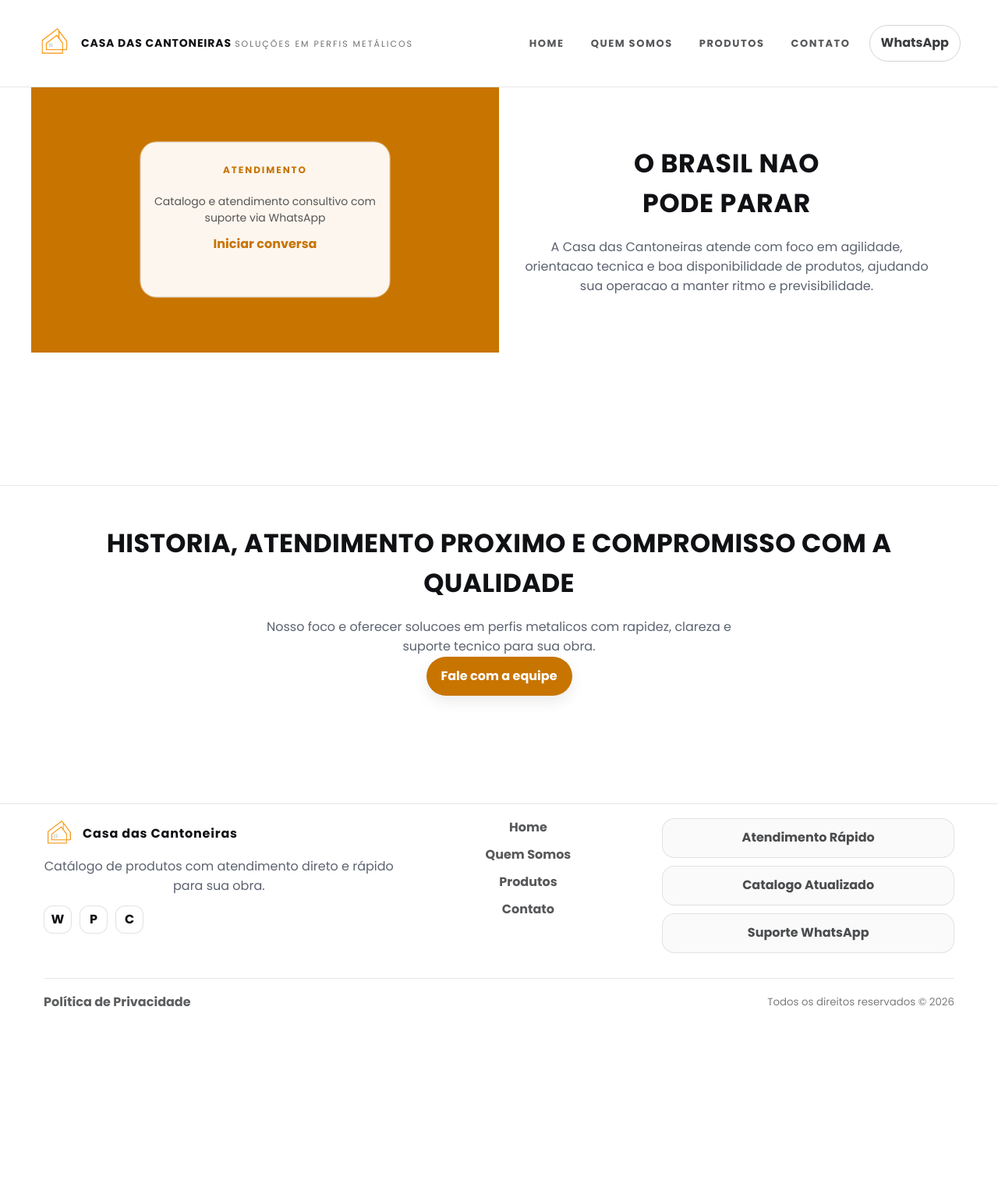
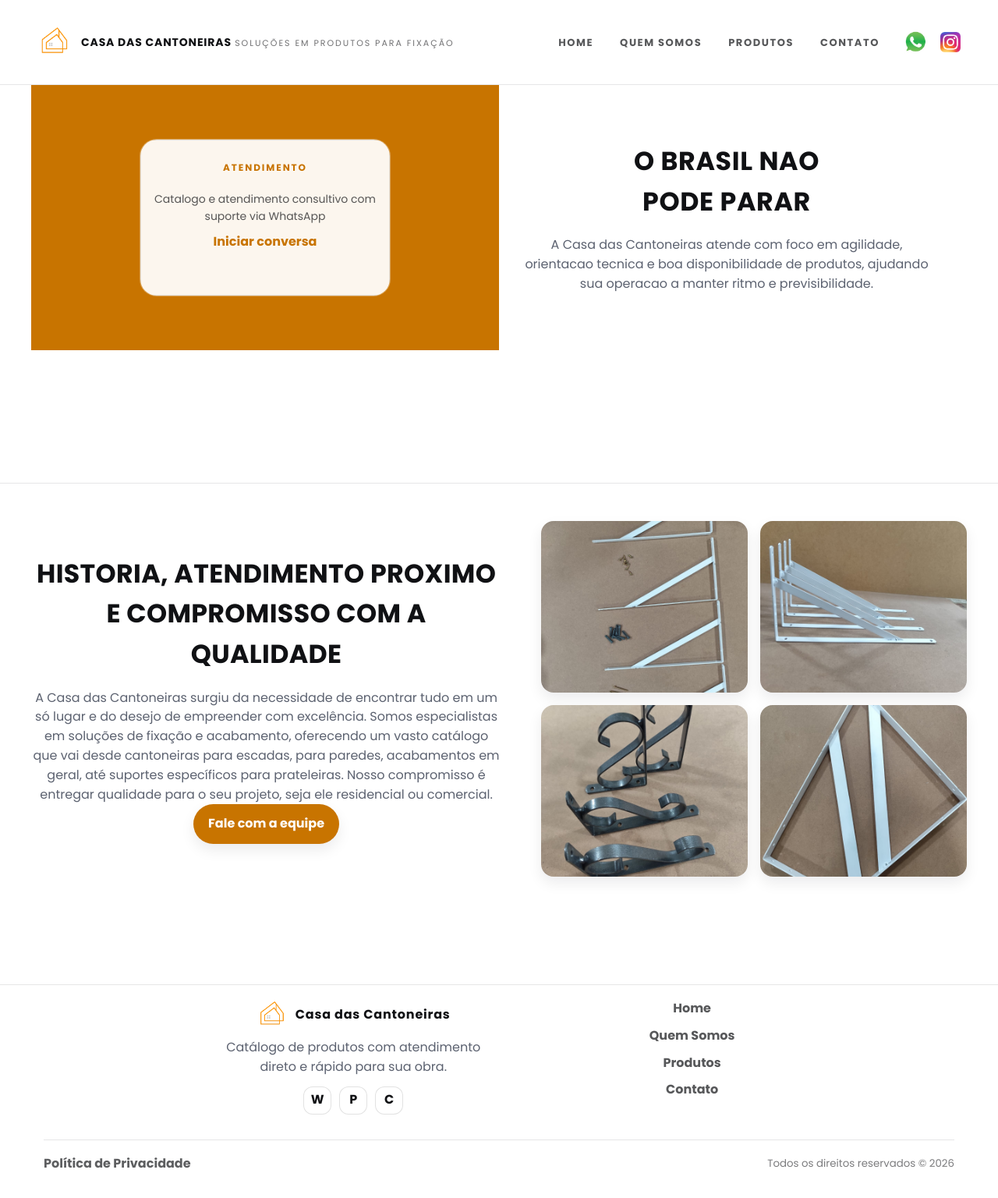
Before and after one commit to FilipeCampos25/SiteClienteLucas, a FastAPI app: page /quem-somos in a window 1280 px wide. Shown: the whole page at 78% size. Before the commit the page ends 1291 px from the top, so only its background shows below. Run offline with FastAPI, Linux system fonts and the light colour scheme; parts of the project's set-up code (start-up, migrations or seed data) failed here and were passed over; some libraries are stand-ins or nearby versions.

Commit message:
fix: ajustes no /home + /quem-somos

```diff
--- a/static/css/site.css
+++ b/static/css/site.css
@@ -284,6 +284,28 @@ button{ cursor: pointer; }
   gap: 10px;
 }
 
+.header-social-link{
+  display: inline-block;
+  line-height: 0;
+  background: transparent;
+  border: 0;
+  padding: 0;
+  transition: transform .2s ease;
+}
+.header-social-link:hover{
+  transform: translateY(-1px);
+}
+.header-social-link__icon{
+  display: block;
+  width: 26px;
+  height: 26px;
+  object-fit: contain;
+}
+.header-social-link__icon--whatsapp{
+  width: 44px;
+  height: 44px;
+}
+
 .btn--header-ghost{
   background: transparent;
   border: 1px solid rgba(16,17,20,0.18);
@@ -396,7 +418,6 @@ button{ cursor: pointer; }
 
 .hero-split__title{
   margin: 0 0 var(--space-4);
-  font-size: var(--h1);
   line-height: 1.08;
   font-weight: 950;
   letter-spacing: 0.01em;
@@ -886,18 +907,74 @@ button{ cursor: pointer; }
   margin-top: 90px;
   margin-bottom: 90px;
 }
+.statement__layout{
+  display: grid;
+  grid-template-columns: minmax(0, 1.05fr) minmax(0, 0.95fr);
+  align-items: center;
+  gap: clamp(24px, 4vw, 56px);
+}
 .statement .heading-lg{
   max-width: 60ch;
 }
 .statement .section-container{
-  text-align: center;
+  text-align: left;
 }
 .statement .muted{
   margin: 10px 0 16px;
   max-width: 62ch;
 }
 .statement .btn--primary{
-  margin-inline: auto;
+  margin-inline: 0;
+}
+.statement__content{
+  display: grid;
+  justify-items: center;
+  text-align: center;
+}
+.statement__content .heading-lg{
+  text-align: center;
+  justify-self: start !important;
+}
+.statement__gallery{
+  display: grid;
+  grid-template-columns: repeat(2, minmax(0, 1fr));
+  gap: 16px;
+}
+.statement__gallery img{
+  width: 100%;
+  height: 220px;
+  object-fit: cover;
+  border-radius: var(--radius-md);
+  box-shadow: var(--shadow-sm);
+}
+
+@media (max-width: 900px){
+  .statement__layout{
+    grid-template-columns: 1fr;
+  }
+
+  .statement__content{
+    justify-items: center;
+  }
+
+  .statement__content .heading-lg{
+    text-align: center;
+    justify-self: center !important;
+  }
+
+  .statement .btn--primary{
+    margin-inline: auto;
+  }
+}
+
+@media (max-width: 560px){
+  .statement__gallery{
+    grid-template-columns: 1fr;
+  }
+
+  .statement__gallery img{
+    height: 240px;
+  }
 }
 
 .cta-band{
@@ -1113,14 +1190,25 @@ button{ cursor: pointer; }
 
 .footer__grid{
   display: grid;
-  grid-template-columns: 1.2fr 0.8fr 1fr;
-  gap: 22px;
+  grid-template-columns: repeat(2, minmax(220px, max-content));
+  justify-content: center;
+  justify-items: center;
+  row-gap: 22px;
+  column-gap: clamp(100px, 12vw, 180px);
   align-items: start;
+  text-align: center;
+}
+
+.footer__brand{
+  display: flex;
+  flex-direction: column;
+  align-items: center;
 }
 
 .footer__logoRow{
   display: flex;
   align-items: center;
+  justify-content: center;
   gap: 10px;
 }
 .footer__logoImg{
@@ -1135,11 +1223,14 @@ button{ cursor: pointer; }
 .footer__desc{
   margin: 10px 0 12px;
   color: var(--muted);
+  max-width: 34ch;
 }
 
 .footer__social{
   display: flex;
   gap: 10px;
+  justify-content: center;
+  flex-wrap: wrap;
 }
 .footer__social a{
   width: 36px;
@@ -1157,25 +1248,14 @@ button{ cursor: pointer; }
 .footer__links{
   display: grid;
   gap: 10px;
+  justify-items: center;
+  align-content: start;
 }
 .footer__links a{
   color: rgba(16,17,20,0.70);
   font-weight: 800;
 }
 .footer__links a:hover{ color: rgba(16,17,20,0.90); }
-
-.footer__certs{
-  display: grid;
-  gap: 10px;
-}
-.placeholder-cert{
-  border-radius: var(--radius-md);
-  border: 1px solid rgba(16,17,20,0.10);
-  background: rgba(16,17,20,0.02);
-  padding: 12px 14px;
-  font-weight: 900;
-  color: rgba(16,17,20,0.75);
-}
 
 .footer__bottom{
   margin-top: var(--space-6);
@@ -1605,10 +1685,6 @@ section.contact-map .contact-map__frame iframe{
     display: none;
   }
 
-  .hero-split__title{
-    font-size: clamp(28px, 8vw, 36px);
-  }
-
   .hero-split__lead{
     font-size: 14px;
   }
--- a/templates/base_new.html
+++ b/templates/base_new.html
@@ -5,7 +5,7 @@
   <meta name="viewport" content="width=device-width, initial-scale=1.0">
   <title>Casa das Cantoneiras - Catálogo</title>
   <link rel="icon" type="image/png" href="/static/images/ico.png?v=20260304">
-  <link rel="stylesheet" href="/static/css/site.css?v=4">
+  <link rel="stylesheet" href="/static/css/site.css?v=5">
   <link rel="preconnect" href="https://fonts.googleapis.com">
   <link rel="preconnect" href="https://fonts.gstatic.com" crossorigin>
   <link href="https://fonts.googleapis.com/css2?family=Poppins:wght@300;400;500;600;700&display=swap" rel="stylesheet">
@@ -35,7 +35,7 @@
         <img src="{{ LOGO_URL or '/static/images/logomarca.png' }}" alt="Logo Casa das Cantoneiras" class="brand__img">
         <span class="brand__copy">
           <span class="brand__logo">CASA DAS CANTONEIRAS</span>
-          <span class="brand__tag">SOLUÇÕES EM PERFIS METÁLICOS</span>
+          <span class="brand__tag">SOLUÇÕES EM PRODUTOS PARA FIXAÇÃO</span>
         </span>
       </a>
 
@@ -47,9 +47,41 @@
           <li><a href="/contato" class="nav__link">Contato</a></li>
         </ul>
       </nav>
-
       <div class="header-shell__actions">
-        <a class="btn btn--header-ghost" href="{{ WHATSAPP_LINK }}" target="_blank" rel="noopener">WhatsApp</a>
+        {% if WHATSAPP_LINK %}
+        <a
+          class="header-social-link"
+          href="{{ WHATSAPP_LINK }}"
+          target="_blank"
+          rel="noopener"
+          aria-label="WhatsApp"
+          title="WhatsApp"
+        >
+          <img
+            src="/static/images/mobile-147084050-removebg-preview.png"
+            alt="WhatsApp"
+            class="header-social-link__icon header-social-link__icon--whatsapp"
+            width="34"
+            height="34"
+          >
+        </a>
+        {% endif %}
+        <a
+          class="header-social-link"
+          href="https://www.instagram.com/casa_dascantoneiras?igsh=NWJvNnRsNXc2cTR4"
+          target="_blank"
+          rel="noopener noreferrer"
+          aria-label="Instagram"
+          title="Instagram"
+        >
+          <img
+            src="/static/images/Instagram_icon.png"
+            alt="Instagram"
+            class="header-social-link__icon"
+            width="32"
+            height="32"
+          >
+        </a>
 
         <button class="nav-toggle" type="button" aria-label="Abrir menu" onclick="toggleNavMenu()">
           <span class="hamburger" aria-hidden="true"></span>
@@ -84,11 +116,6 @@
         <a href="/contato">Contato</a>
       </nav>
 
-      <div class="footer__certs">
-        <div class="placeholder-cert">Atendimento Rápido</div>
-        <div class="placeholder-cert">Catalogo Atualizado</div>
-        <div class="placeholder-cert">Suporte WhatsApp</div>
-      </div>
     </div>
 
     <div class="neo-container footer__bottom">
--- a/templates/quem_somos.html
+++ b/templates/quem_somos.html
@@ -32,14 +32,22 @@
 </section>
 
 <section class="statement">
-  <div class="section-container">
-    <h2 class="heading-lg">
+  <div class="section-container statement__layout">
+    <div class="statement__content">
+      <h2 class="heading-lg">
       HISTORIA, ATENDIMENTO PROXIMO E COMPROMISSO COM A QUALIDADE
-    </h2>
-    <p class="muted">
-      Nosso foco e oferecer solucoes em perfis metalicos com rapidez, clareza e suporte tecnico para sua obra.
-    </p>
-    <a class="btn btn--primary" href="/contato">Fale com a equipe</a>
+      </h2>
+      <p class="muted">
+      A Casa das Cantoneiras surgiu da necessidade de encontrar tudo em um só lugar e do desejo de empreender com excelência. Somos especialistas em soluções de fixação e acabamento, oferecendo um vasto catálogo que vai desde cantoneiras para escadas, para paredes, acabamentos em geral, até suportes específicos para prateleiras. Nosso compromisso é entregar qualidade para o seu projeto, seja ele residencial ou comercial.
+      </p>
+      <a class="btn btn--primary" href="/contato">Fale com a equipe</a>
+    </div>
+    <div class="statement__gallery">
+      <img src="static\images\img10.jpeg" alt="Casa das Cantoneiras">
+      <img src="static\images\img11.jpeg" alt="Casa das Cantoneiras">
+      <img src="static\images\img13.jpeg" alt="Casa das Cantoneiras">
+      <img src="static\images\img14.jpeg" alt="Casa das Cantoneiras">
+    </div>
   </div>
 </section>
 {% endblock %}
```
Also changed, not shown: templates/home.html (+3 -14 lines), static/images/Instagram_icon.png (added), static/images/img10.jpeg (added), static/images/img11.jpeg (added), static/images/img13.jpeg (added), static/images/img14.jpeg (added).
